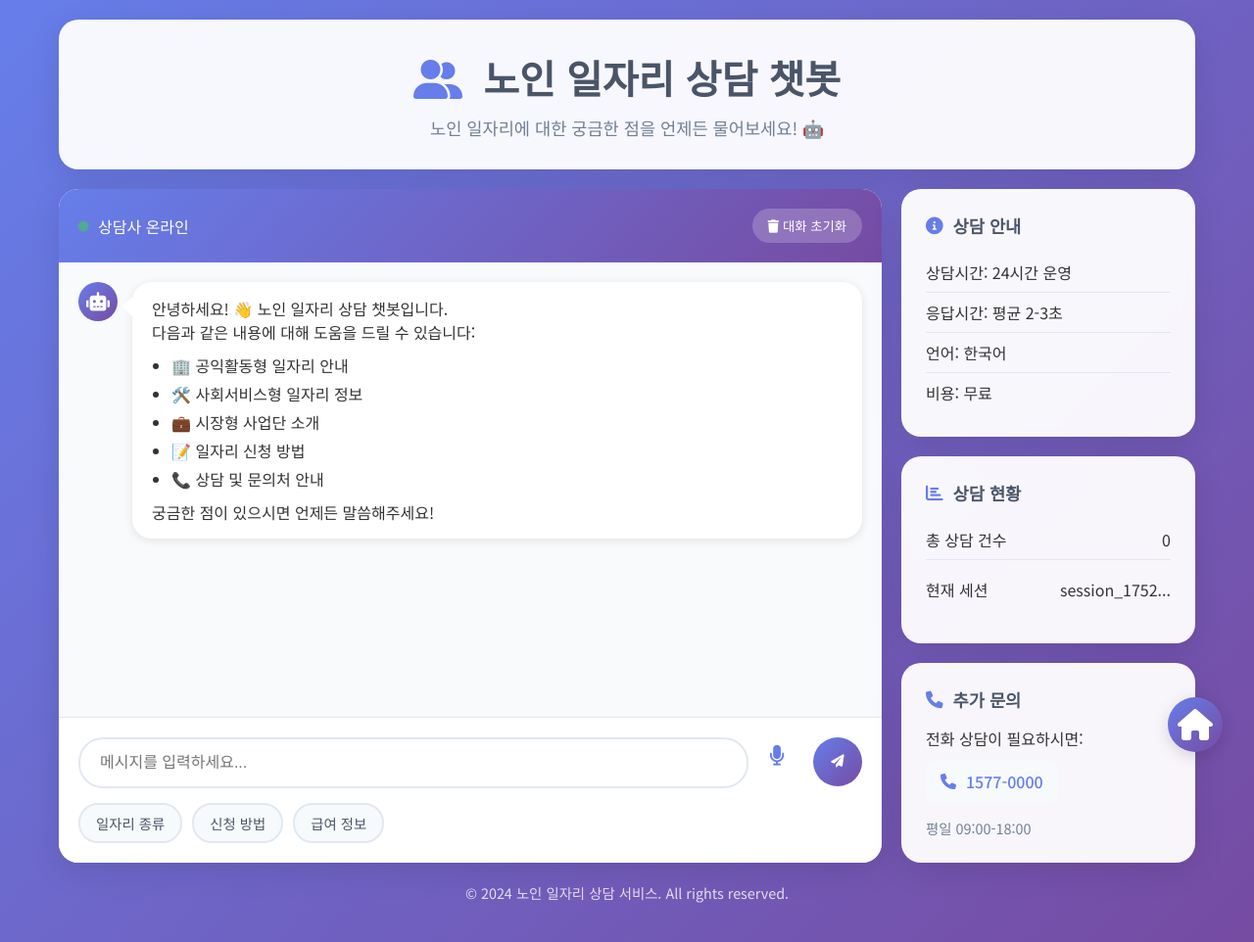
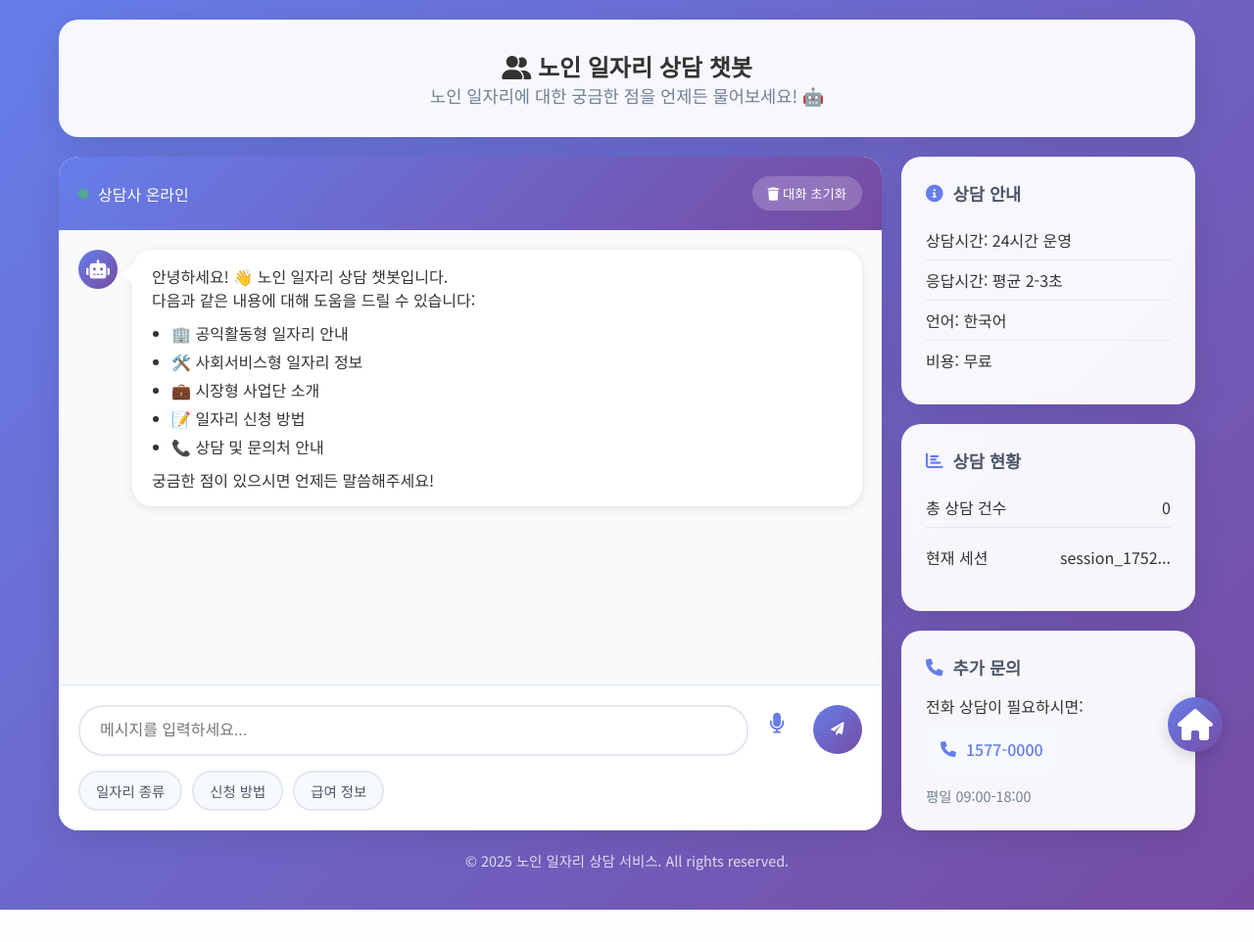
Before and after one commit to younghee7405/senior_chatbot, a Flask app: page / in a window 1280 px wide. Shown: the whole page at 98% size. After the commit the page ends 929 px from the top, so only its background shows below. Run offline with Flask 3, Linux system fonts and the light colour scheme.

Commit message:
index.html 추가 수정사항 반영

```diff
--- a/templates/index.html
+++ b/templates/index.html
@@ -12,7 +12,7 @@
     <div class="container">
         <header class="header">
             <div class="header-content">
-                <h1><i class="fas fa-user-friends"></i> 노인 일자리 상담 챗봇</h1>
+                <h2><i class="fas fa-user-friends"></i> 노인 일자리 상담 챗봇</h2>
                 <p>노인 일자리에 대한 궁금한 점을 언제든 물어보세요! 🤖</p>
             </div>
         </header>
@@ -107,7 +107,7 @@
             </div>
         </main>
         <footer class="footer">
-            <p>&copy; 2024 노인 일자리 상담 서비스. All rights reserved.</p>
+            <p>&copy; 2025 노인 일자리 상담 서비스. All rights reserved.</p>
         </footer>
         <div id="loadingOverlay" class="loading-overlay">
             <div class="loading-spinner">
```
